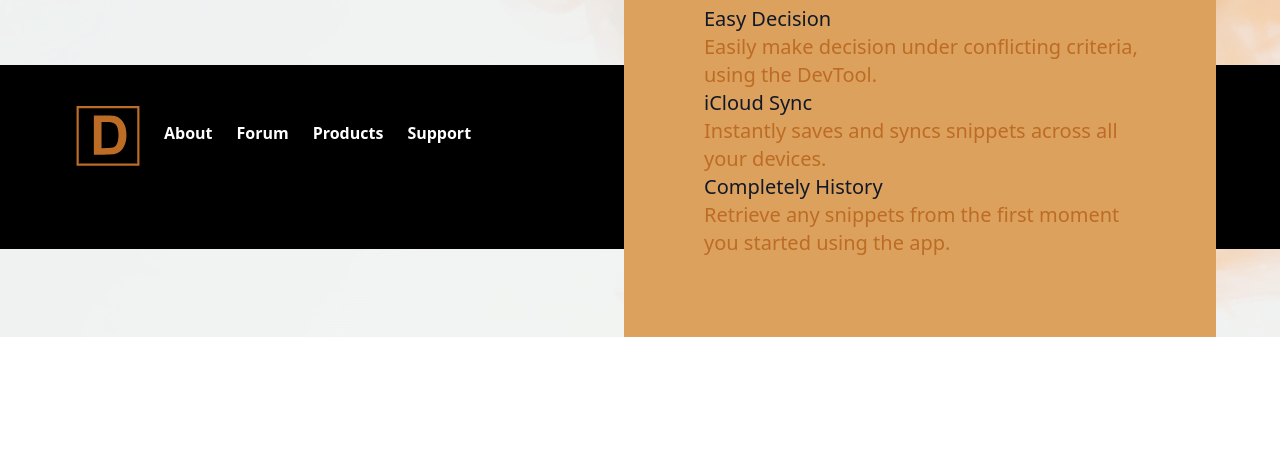
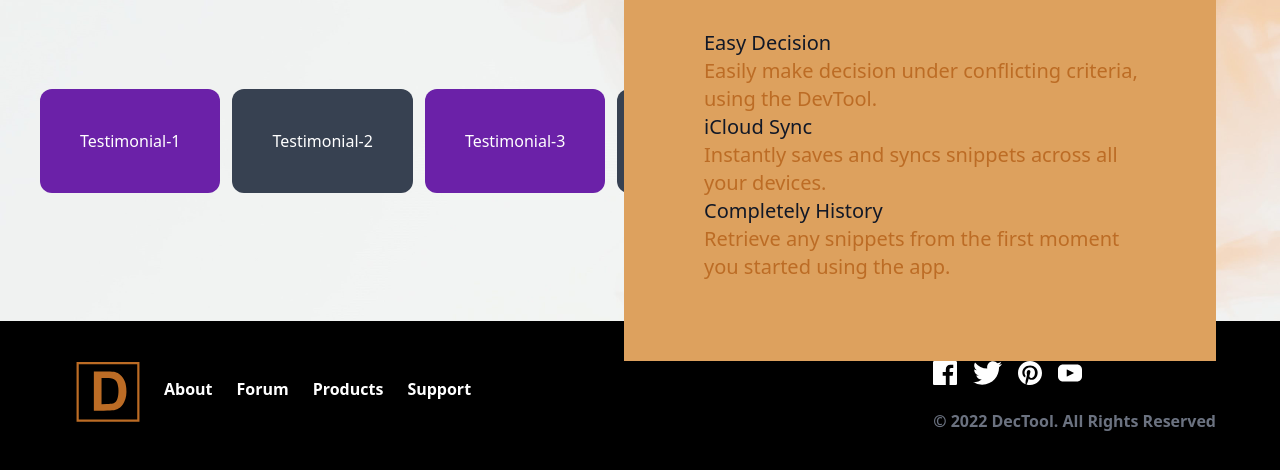
Before and after one commit to MMathew4788/DecTool_SimpleInterface, a website: page index.html in a window 1280 px wide. Shown: the part 1108-1578 px from the top of the page. Before the commit the page ends 1445 px from the top, so only its background shows below. Drawn offline with Linux system fonts and the light colour scheme; a web font is replaced by a local one.

Commit message:
Testimonials

```diff
--- a/index.html
+++ b/index.html
@@ -13,7 +13,7 @@
     <script src="js/script.js" defer></script>
 </head>
 
-<body>
+<>
     <!--Nav Bar-->
     <nav class="flex md:flex-row mx-auto p-6 bg-black justify-between md:justify-between">
         <!-- Logo -->
@@ -45,8 +45,7 @@
         </div>
         <!-- Hamburger Button -->
         <div class="md:hidden">
-            <button id="menu-btn" type="button"
-            class="z-40 block hamburger md:hidden focus:outline-none">
+            <button id="menu-btn" type="button" class="z-40 block hamburger md:hidden focus:outline-none">
                 <span class="hamburger-top"></span>
                 <span class="hamburger-middle"></span>
                 <span class="hamburger-bottom"></span>
@@ -55,8 +54,7 @@
     </nav>
 
     <!-- Mobile Menu -->
-    <div id="menu"
-        class="absolute top-0 left-0 hidden flex-col self-end w-full min-h-fit
+    <div id="menu" class="absolute top-0 left-0 hidden flex-col self-end w-full min-h-fit
         pt-20 pb-5 pl-12 space-y-3 text-lg text-white font-semibold bg-black">
         <a href="#" class="hover:text-goldenbrown">About</a>
         <a href="#" class="hover:text-goldenbrown">Forum</a>
@@ -69,7 +67,8 @@
         <div class="flex flex-col mx-auto mb-40 pt-6 md:pt-3 align-middle justify-center item-center">
             <img src="images/logo.svg" alt="" class="mx-auto md:my-12 my-16" />
 
-            <h1 class="text-4xl font-serif md:w-1/2 mx-6 md:mx-auto text-center px-4">A decision making tool to aid you while making decision
+            <h1 class="text-4xl font-serif md:w-1/2 mx-6 md:mx-auto text-center px-4">A decision making tool to aid you
+                while making decision
             </h1>
 
             <p class="mb-10 text-2xl mx-auto text-amber-600 text-center mt-4 px-4">
@@ -132,6 +131,28 @@
                     </div>
                 </div>
                 </p>
+            </div>
+        </div>
+    </section>
+
+    <!--Testimonial Section-->
+    <section>
+        <!--Global Container-->
+        <div class="flex my-32 mx-10">
+            <!--Grid Container-->
+            <div class="text-white grid grid-col-1 md:grid-cols-4 gap-3">
+                <!--Box-1-->
+                <div  class="p-10 rounded-xl bg-purple-800"> Testimonial-1 </div>
+
+                <!--Box-2-->
+                <div  class="p-10 rounded-xl bg-gray-700"> Testimonial-2 </div>
+
+                <!--Box-3-->
+                <div  class="p-10 rounded-xl bg-purple-800"> Testimonial-3 </div>
+
+                <!--Box-4-->
+                <div  class="p-10 rounded-xl bg-gray-700"> Testimonial-4 </div>
+
             </div>
         </div>
     </section>
@@ -214,6 +235,6 @@
         </div>
     </footer>
 
-</body>
+    </body>
 
 </html>
```
Also changed, not shown: css/output.css.
